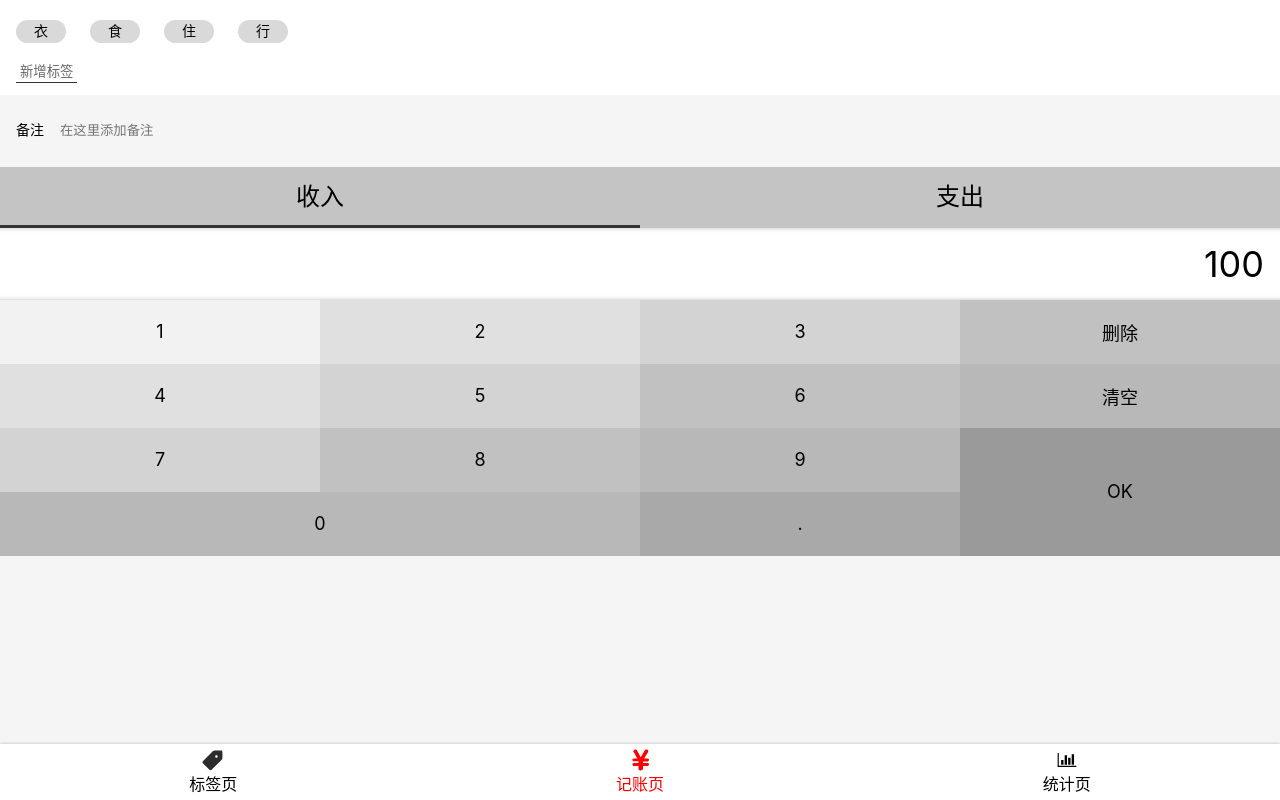
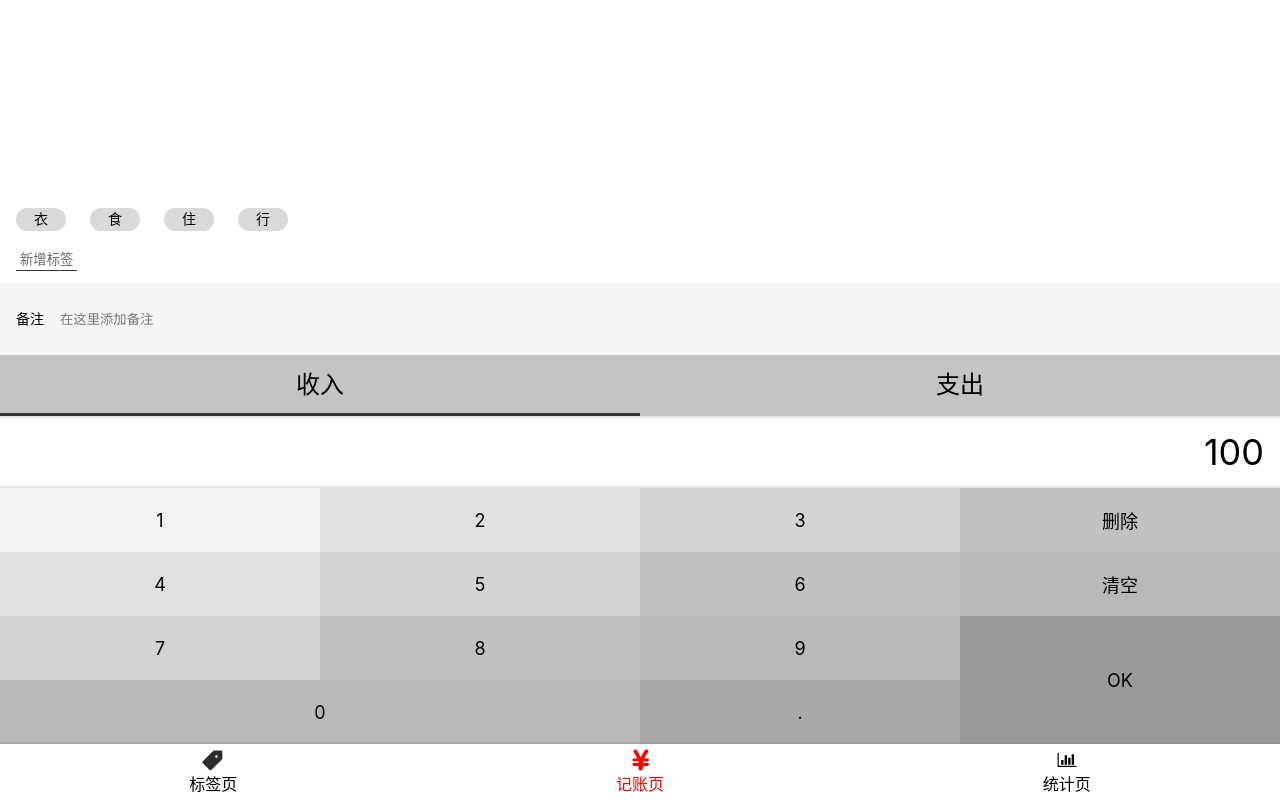
Before and after one commit to slTrust/accounting-react-01, a React app: page /#/money in a window 1280 px wide. Built offline with nearby package versions, Linux system fonts and the light colour scheme.

Commit message:
money.tsx UI完成

```diff
--- a/src/components/Layout.tsx
+++ b/src/components/Layout.tsx
@@ -15,7 +15,7 @@ const Main = styled.div`
 const Layout = (props: any) => {
   return (
     <Wrapper>
-      <Main>
+      <Main className={props.className}>
         {props.children}
       </Main>
       <Nav />
--- a/src/views/Money.tsx
+++ b/src/views/Money.tsx
@@ -5,6 +5,11 @@ import styled from 'styled-components';
 const TagSection = styled.section`
   background:#fff;
   padding:12px 16px;
+  flex-grow:1;
+  display:flex;
+  flex-direction:column;
+  justify-content:flex-end;
+  align-items:flex-start;
   > ol {
     margin:0 -12px;
     > li {
@@ -126,11 +131,15 @@ const NumberPadSection = styled.section`
   }
 `;
 
+const MyLayout = styled(Layout)`
+  display:flex;
+  flex-direction:column;
+`;
 
 
 function Money() {
   return (
-    <Layout>
+    <MyLayout className="hi">
       <TagSection>
         <ol>
           <li>衣</li>
@@ -171,7 +180,7 @@ function Money() {
           <button className="dot">.</button>
         </div>
       </NumberPadSection>
-    </Layout>
+    </MyLayout>
   );
 }
 export default Money;
```
